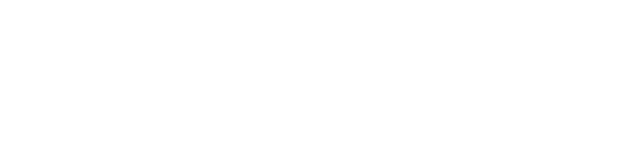
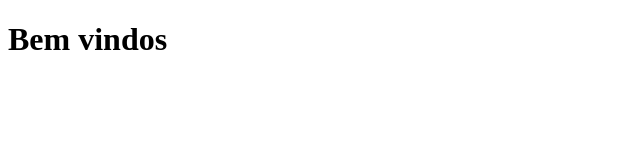
Before and after one commit to DavisonFNX/Javascript, a plain HTML site: page index.html in a window 1280 px wide. Shown: the whole page, without its empty margins (0-640 px from the left). Drawn offline with Linux system fonts and the light colour scheme.

Commit message:
Alteção Necessária

```diff
--- a/index.html
+++ b/index.html
@@ -27,6 +27,6 @@
     <title>Inicio</title>
 </head>
 <body>
-
+    <h1>Bem vindos</h1>
 </body>
 </html>
```
